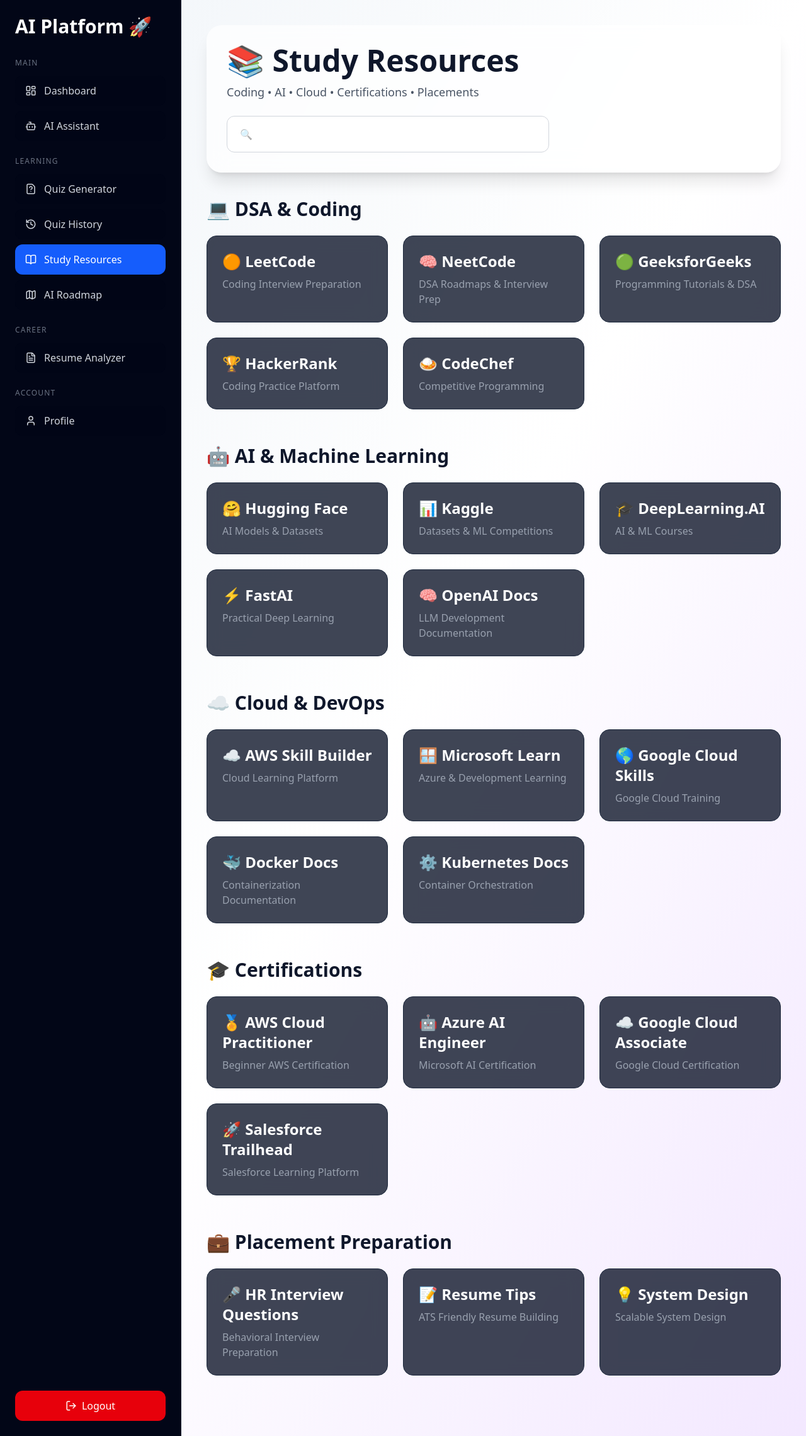
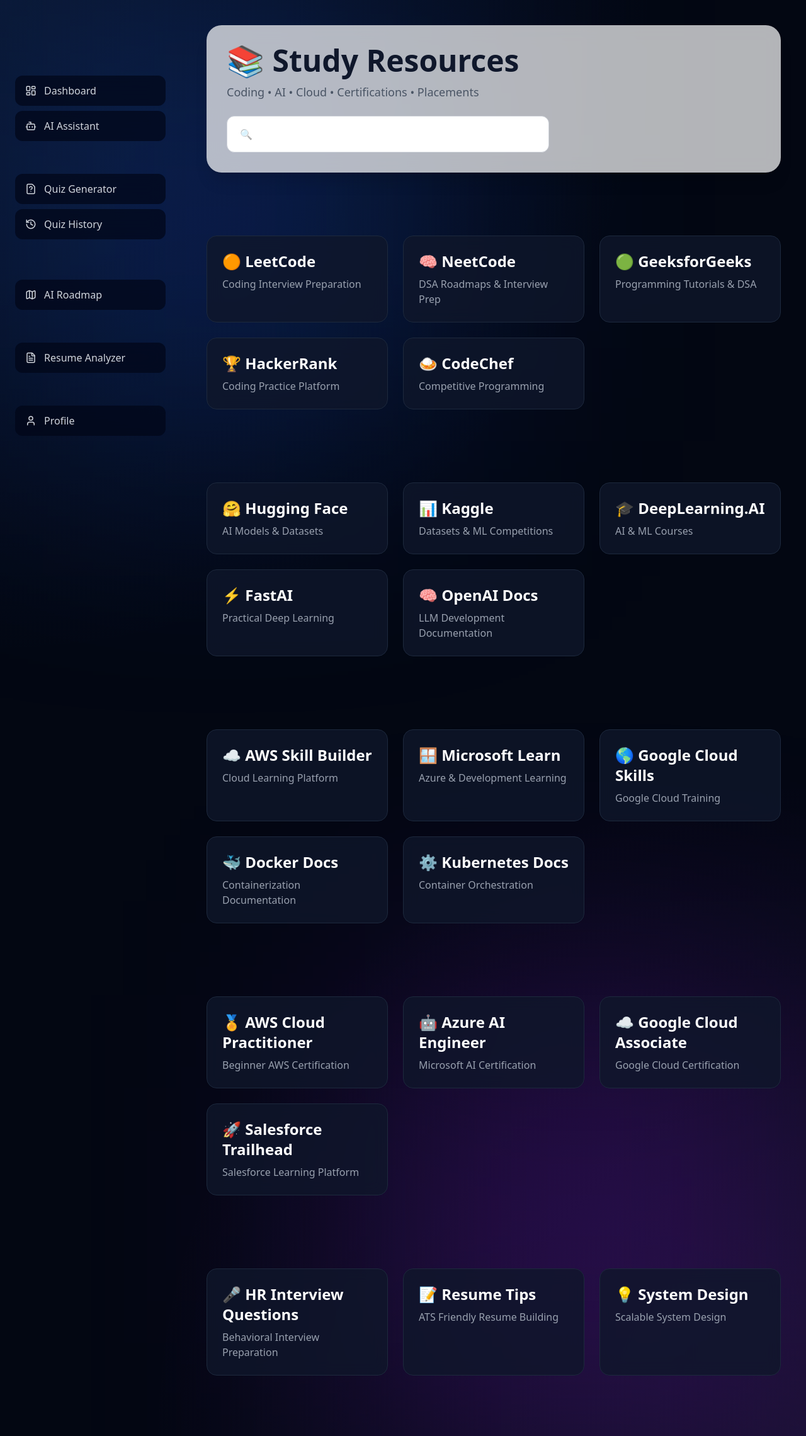
Before and after one commit to sushmitha20reddy/ai-driven-resource-management-platform, a Next.js app in the folder frontend/: page /resources in a window 1280 px wide. Shown: the whole page at 63% size. Built offline with nearby package versions, Linux system fonts and the light colour scheme.

Commit message:
updated resources page

```diff
--- a/frontend/app/resources/page.tsx
+++ b/frontend/app/resources/page.tsx
@@ -176,8 +176,44 @@
     );
 
   return (
-    <main className="min-h-screen flex bg-gradient-to-br from-slate-100 via-white to-purple-100">
-      <Sidebar />
+    <main className="min-h-screen flex text-white relative overflow-hidden">
+
+  {/* Background */}
+  <div className="absolute inset-0 bg-[#030712]" />
+
+  <div
+    className="
+      absolute
+      top-0
+      left-0
+      w-[700px]
+      h-[700px]
+      bg-blue-600/20
+      blur-[180px]
+    "
+  />
+
+  <div
+    className="
+      absolute
+      bottom-0
+      right-0
+      w-[700px]
+      h-[700px]
+      bg-purple-600/20
+      blur-[180px]
+    "
+  />
+
+  <div
+    className="
+      absolute
+      inset-0
+      bg-[radial-gradient(circle_at_top_left,rgba(59,130,246,0.12),transparent_40%),radial-gradient(circle_at_bottom_right,rgba(168,85,247,0.12),transparent_40%)]
+    "
+  />
+
+  <Sidebar />
 
       <section className="flex-1 p-10 overflow-y-auto">
         {/* Hero */}
```
